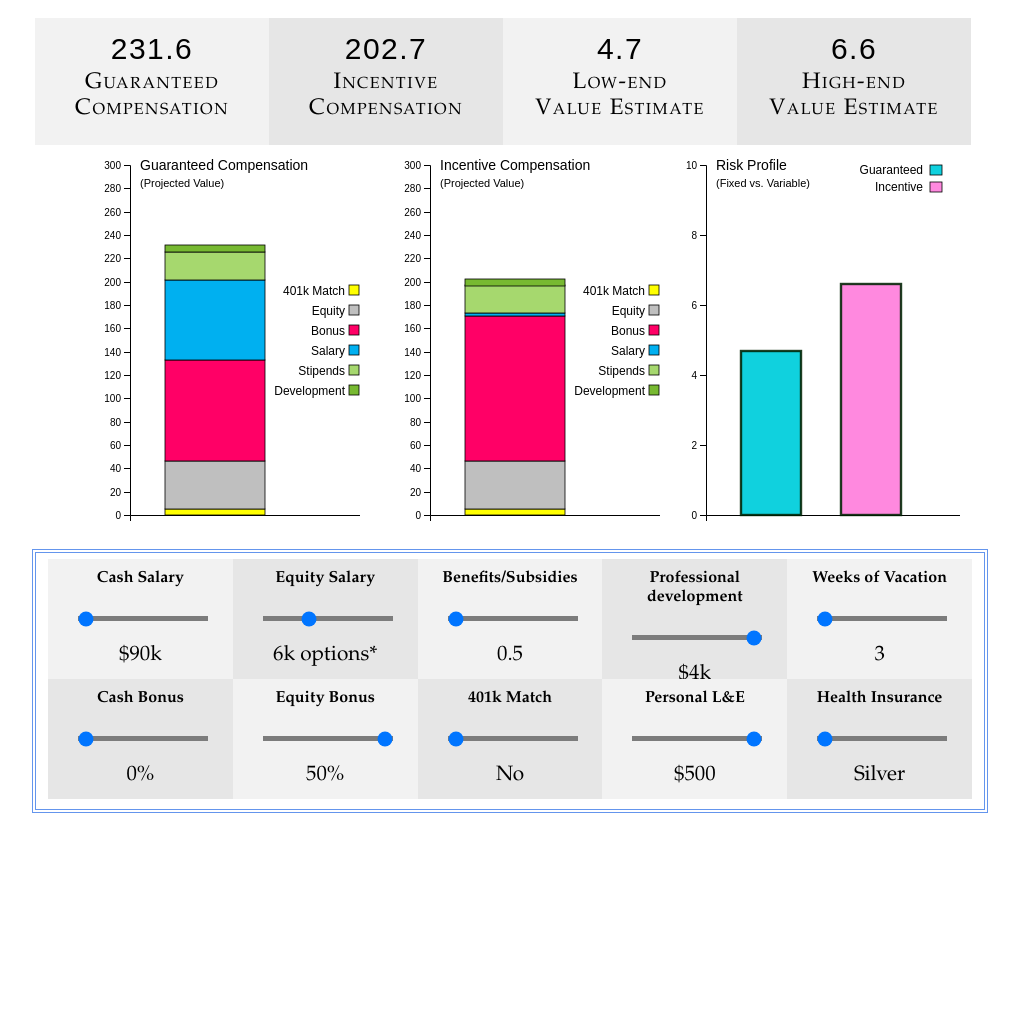
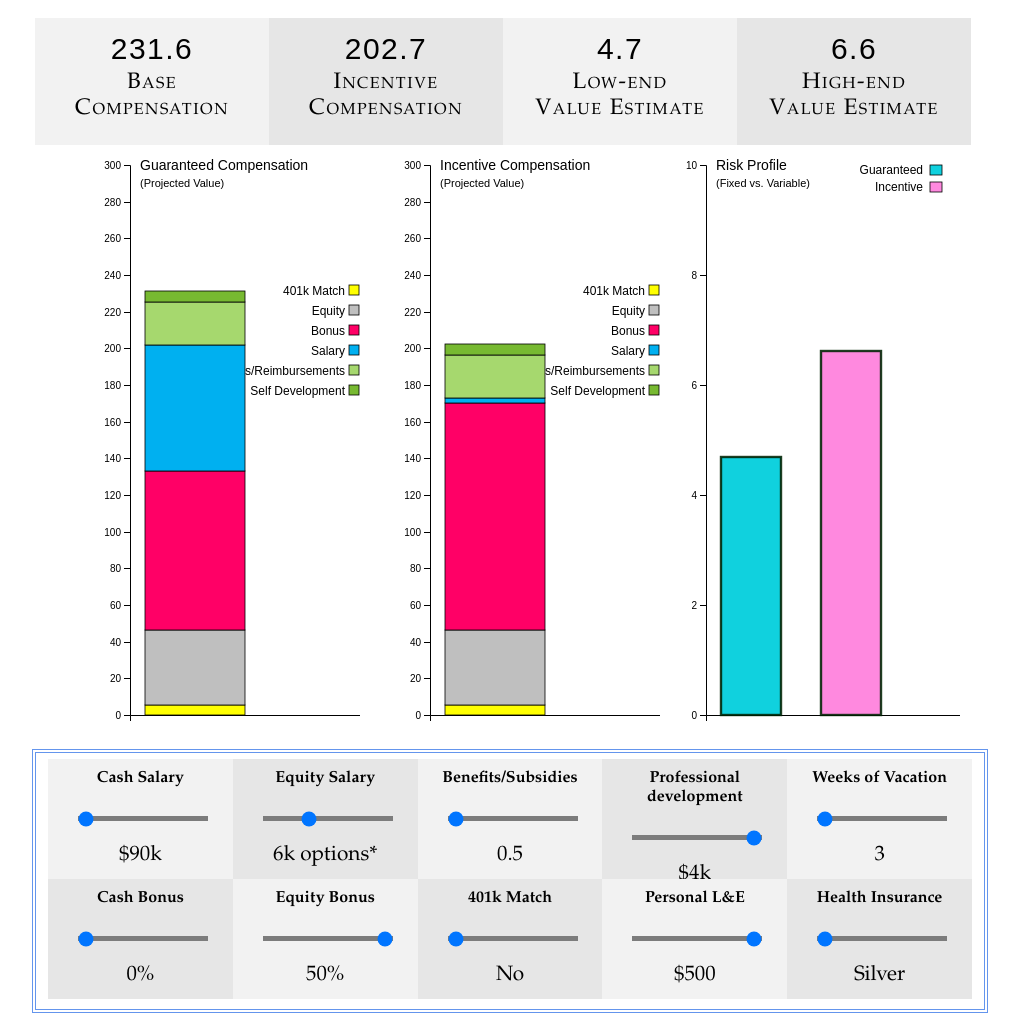
Before and after one commit to inanimatedObjects/CompCompCalc, a plain HTML site: page src/index.html in a window 1280 px wide. Shown: the whole page, without its empty margins (130-1149 px from the left). Before the commit the page ends 821 px from the top, so only its background shows below. Drawn offline with nearby package versions, Linux system fonts and the light colour scheme.

Commit message:
additional d3-only refactoring/documentation

```diff
--- a/src/index.html
+++ b/src/index.html
@@ -141,7 +141,7 @@
   <div id="summary">
     <div class="slider2" id="euidiv1">
       <div id="eui1"></div>
-      <p style="margin-top:3px;">Guaranteed<br>Compensation</p>
+      <p style="margin-top:3px;">Base<br>Compensation</p>
     </div>
 
     <div class="slider2" id="euidiv2">
@@ -332,9 +332,9 @@
     });
 
 
-    // Function to update the charts.
+// ============= function to update data driving the charts ===================
     updateEnergy = function(){
-    	// Retrieve the energy use and peak load data from the json.
+    	// Retrieve and load data from the json.
       var hRoption = 1
       if (hRecovery == 0.5) {
         var hRoption = 0
@@ -363,7 +363,7 @@
       var floorArea = 1194
       peakData = [peakData[0]/floorArea, peakData[1]/floorArea]
 
-      // Update the energy chart.
+      // Update guaranteed comp chart
       svg2.selectAll('.energyBar').remove();
       stackIncrement = 0
       for (i = 0; i < data.length; i++) {
@@ -379,7 +379,7 @@
         stackIncrement += data[i]
 			}
 
-      // Update the energy chart.
+      // Update incentive comp chart
       svg4.selectAll('.energyBar').remove();
       stackIncrement = 0
       for (i = 0; i < siteEUIData.length; i++) {
@@ -395,7 +395,7 @@
         stackIncrement += siteEUIData[i]
 			}
 
-      // Update the peak loads chart.
+      // Update the risk profile chart
       svg3.selectAll('.peakBar').remove();
       for (i = 0; i < peakData.length; i++) {
         svg3.append("rect")
@@ -409,7 +409,7 @@
           .style("stroke-width", "0.15em");
 			}
 
-      // Update the metrics on the bottom.
+      // Update the summary metrics at the top
       d3.selectAll(".resultText").remove();
 
       // Calculate the metrics.
@@ -447,7 +447,7 @@
     }
 
 
-    // Utility Functions
+    // ================== Utility Functions =====================
     function add(a, b) {
     	return a + b;
 		}
@@ -457,30 +457,40 @@
 		}
 
 
-    // Properties of the Energy Chart
+    // ========= Properties of Guranteed & Incentive Comp Charts ========
     const maxEUI = 300
+    const cashSalary = "rgb(0,176,240)"
+    const cashBonus = "rgb(255,0,102)"
+    const equity = "rgb(191,191,191)"
+    const match = "rgb(255,255,0)"
+    const stipends = "rgb(166,216,110)"
+    const peopleDev = "rgb(119,185,49)"
+
+
     const colors = ["rgb(255,255,0)", "rgb(191,191,191)", "rgb(255,0,102)", "rgb(0,176,240)","rgb(166,216,110)","rgb(119,185,49)"]
-    const energyTypes = ["401k Match", "Equity", "Bonus", "Salary","Stipends","Development"]
+    const energyTypes = ["401k Match", "Equity", "Bonus", "Salary","Perks/Reimbursements","Self Development"]
 
-    // Pixel sizes of the Energy Chart
+    // ============== chart dimensions  ======================
     margin = {top: 20, right: 40, bottom: 30, left: 70};
     svgwidth = 300
-    svgheight = 400
-    barSpacer = 35
+    svgheight = 600
+    barSpacer = 15
 
     width = svgwidth - margin.left - margin.right
     height = svgheight - margin.top - margin.bottom
 
+    // ========= set the x-axis for rendered charts ============== NOTE: confirm
     const x = d3.scaleBand()
       .rangeRound([0, svgwidth])
       .padding(0.1)
       .align(0.1);
 
+  // ========= set the y-axis for rendered charts ==============
     const yScale = d3.scaleLinear()
           .domain([0,	maxEUI])
           .rangeRound([height, 0]);
 
-    // Layout the EUI charts.
+    // ================== comp charts layout ===================
     buildEUIChar = function(axisText) {
       const svg = d3.select("#content").append("svg")
       .attr("width", svgwidth)
```
